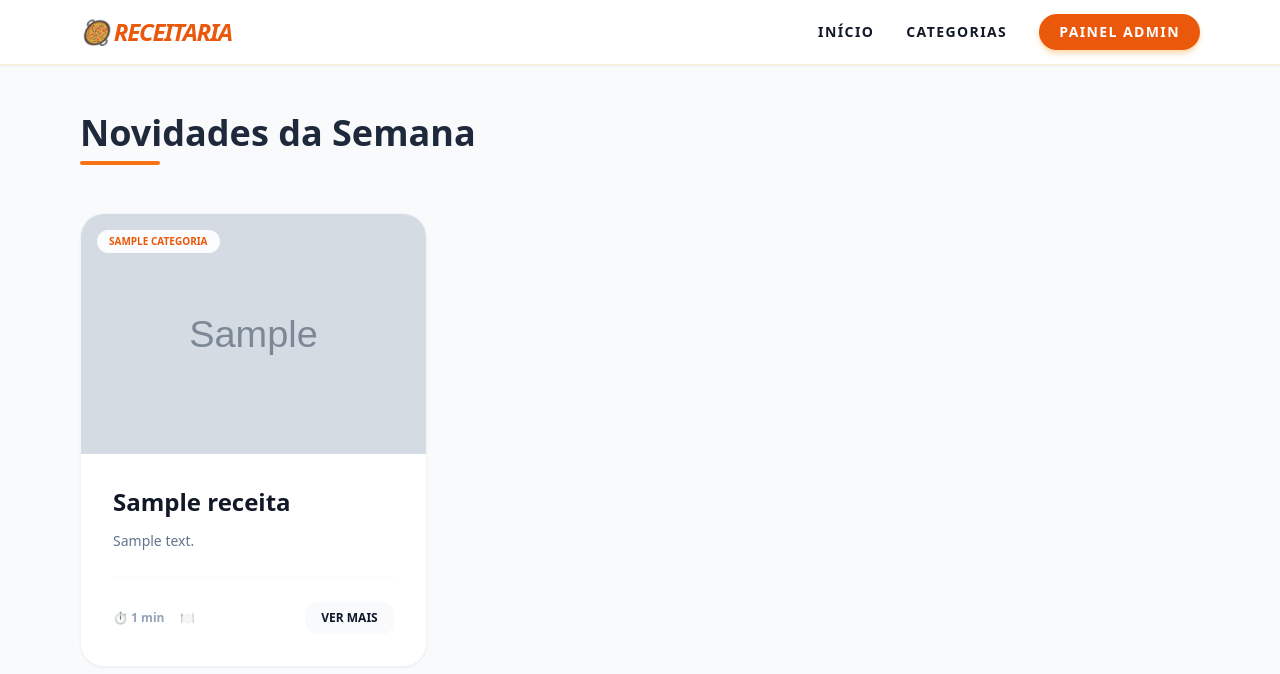
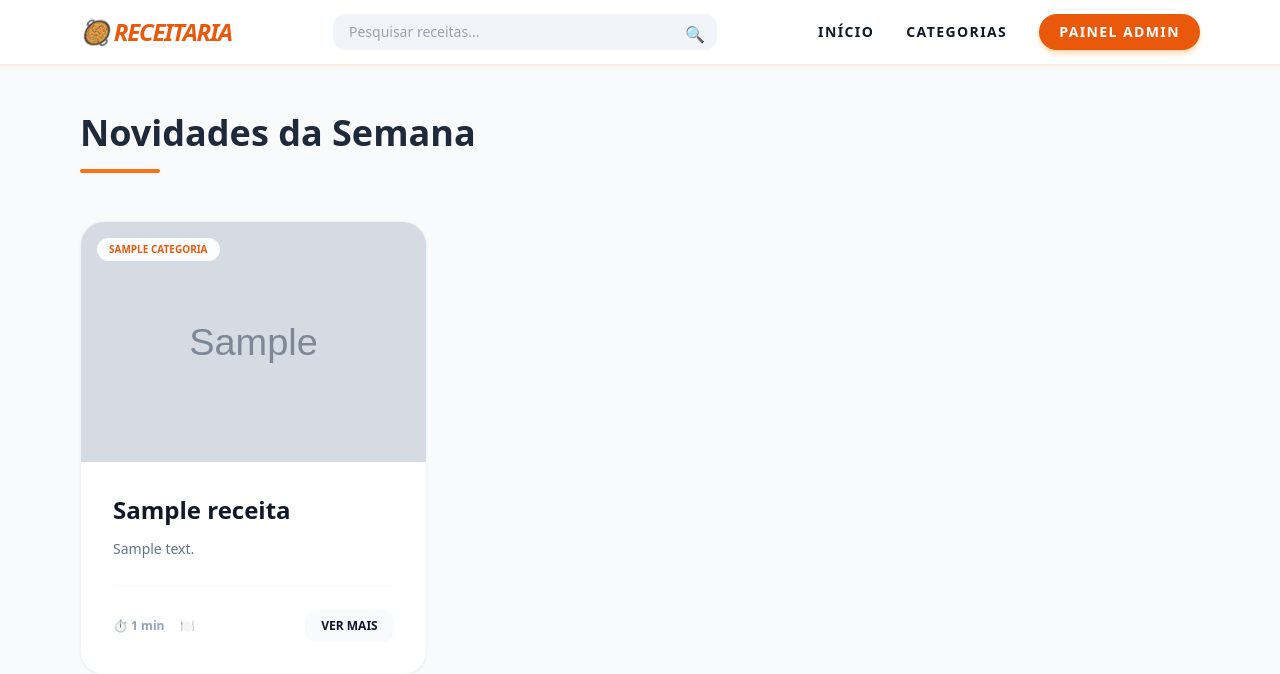
Before and after one commit to valdirmsjunior/blog_receita, a Django app: page / in a window 1280 px wide. Shown: the top 674 px of the page. Run offline with Django 5.2, Linux system fonts and the light colour scheme; tables that the repository leaves empty hold one stand-in row (values such as "Sample post"); grey boxes marked "Sample" are stand-in pictures; some libraries are stand-ins or nearby versions.

Commit message:
feat: Adicionar barra de pesquisa

```diff
--- a/receita/templates/index.html
+++ b/receita/templates/index.html
@@ -5,8 +5,13 @@
 {% block content %}
 <div class="max-w-6xl mx-auto px-4">
     <header class="mb-12">
-        <h2 class="text-4xl font-black text-slate-800 mb-2">Novidades da Semana</h2>
-        <div class="w-20 h-1 bg-orange-500 rounded-full"></div>
+        {% if search %}
+            <h2 class="text-3xl font-black text-slate-800 mb-2">Resultados para: "{{ search }}"</h2>
+            <a href="{% url 'index' %}" class="text-sm text-orange-600 font-bold hover:underline">Limpar busca</a>
+        {% else %}
+            <h2 class="text-4xl font-black text-slate-800 mb-2">Novidades da Semana</h2>
+        {% endif %}
+        <div class="w-20 h-1 bg-orange-500 rounded-full mt-4"></div>
     </header>
 
     <div class="grid grid-cols-1 md:grid-cols-2 lg:grid-cols-3 gap-10">
@@ -37,10 +42,18 @@
                 </div>
             </article>
         {% empty %}
-            <div class="col-span-full py-20 text-center">
-                <p class="text-slate-400 text-lg">Ainda não temos receitas publicadas. 🍳</p>
-            </div>
+            {% if not search %}
+                <div class="col-span-full py-20 text-center">
+                    <p class="text-slate-400 text-lg">Ainda não temos receitas publicadas. 🍳</p>
+                </div>
+            {% endif %}
         {% endfor %}
     </div>
+    {% if search and not receitas %}
+        <div class="text-center py-20 bg-white rounded-3xl border-2 border-dashed border-slate-200">
+            <p class="text-slate-400 text-lg">Ops! Não encontramos nenhuma receita com "{{ search }}". 🧐</p>
+            <a href="{% url 'index' %}" class="mt-4 inline-block text-orange-600 font-bold">Ver todas as receitas</a>
+        </div>
+    {% endif %}
 </div>
 {% endblock %}
--- a/receita/views.py
+++ b/receita/views.py
@@ -1,10 +1,22 @@
 from django.shortcuts import render, get_object_or_404
 from .models import Receita
+from django.db.models import Q # Importamos o Q para buscas complexas
 
-# Create your views here.
 def index(request):
     receitas = Receita.objects.filter(publicado=True)
-    return render(request, 'index.html', {'receitas': receitas})
+    search_term = request.GET.get('q')
+
+    if search_term:
+        # Filtra por título OU ingredientes que contenham o termo (icontains = case-insensitive)
+        receitas = receitas.filter(
+            Q(titulo__icontains=search_term) |
+            Q(ingredientes__icontains=search_term)
+        )
+
+    return render(request, 'index.html', {
+        'receitas': receitas,
+        'search': search_term
+    })
 
 def detalhe_receita(request, slug):
     receita = get_object_or_404(Receita, slug=slug)
--- a/templates/base.html
+++ b/templates/base.html
@@ -16,6 +16,16 @@
             <a href="{% url 'index' %}" class="text-2xl font-black text-orange-600 tracking-tighter italic hover:opacity-80 transition">
                 🥘 RECEITARIA
             </a>
+            <form action="{% url 'index' %}" method="GET" class="hidden md:flex flex-1 max-w-sm mx-8">
+                <div class="relative w-full">
+                    <input type="text" name="q" value="{{ search|default:'' }}"
+                        placeholder="Pesquisar receitas..."
+                        class="w-full bg-slate-100 border-none rounded-xl py-2 pl-4 pr-10 text-sm focus:ring-2 focus:ring-orange-500 transition">
+                    <button type="submit" class="absolute right-3 top-2 text-slate-400">
+                        🔍
+                    </button>
+                </div>
+            </form>
             <div class="hidden md:flex items-center gap-8 text-sm font-bold uppercase tracking-widest">
                 <a href="{% url 'index' %}" class="hover:text-orange-600 transition">Início</a>
                 <a href="#" class="hover:text-orange-600 transition">Categorias</a>
```
